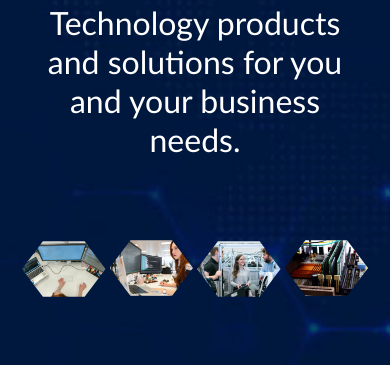
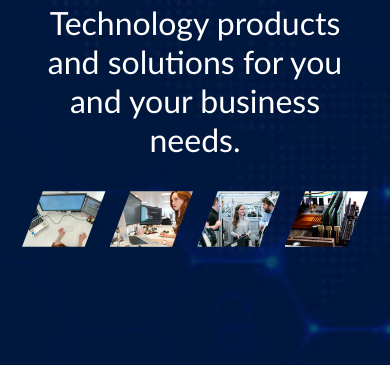
Before and after one commit to geraldandrews/Techpros-Website, a plain HTML site: page index.html in a window 390 px wide. Shown: the part 479-844 px from the top of the page. Drawn offline with Linux system fonts and the light colour scheme.

Commit message:
Update style.css

```diff
--- a/style.css
+++ b/style.css
@@ -233,9 +233,8 @@ header h3 {
 }
 
 .header-images {
-    display: flex;
-    justify-content: center;
-    align-items: center;
+    display: grid;
+    grid-template-columns: repeat(4, 1fr);
     max-width: 1200px;
     margin: 0 auto;
     transform: translateY(80px);
@@ -244,21 +243,15 @@ header h3 {
 }
 
 .images {
-    /*flex: 0 1 250px;
-    max-width: 250px;
-    height: 275px;*/
     margin: 2px;
     position: relative;
-    z-index: 1;
     box-shadow: 0px 0px 15px 0px rgba(0,0,0,0,0.8);
-    /*clip-path: polygon(50% 0%, 100% 25%, 100% 75%, 50% 100%, 0% 75%, 0% 25%);*/
-    /*clip-path: polygon(25% 0%, 75% 0%, 100% 50%, 75% 100%, 25% 100%, 0% 50%);*/
     cursor: pointer;
 }
 
 .images img {
     width: 100%;
-    clip-path: polygon(25% 0%, 75% 0%, 100% 50%, 75% 100%, 25% 100%, 0% 50%);
+    clip-path: polygon(25% 0%, 100% 0%, 75% 100%, 0% 100%);
 }
 
 @media (max-width: 1024px) {
@@ -278,12 +271,8 @@ header h3 {
     }
 
     .header-images {
-        max-width: 750px;
-    }
-
-    .images:nth-child(2),
-    .images:nth-child(4) {
-        margin-top: 135px;
+        max-width: 725px;
+        transform: translateY(60px);
     }
 }
 
@@ -294,11 +283,7 @@ header h3 {
 
     .header-images {
         max-width: 350px;
-    }
-
-    .images:nth-child(2),
-    .images:nth-child(4) {
-        margin-top: 0px;
+        transform: translateY(30px);
     }
 }
 
```
